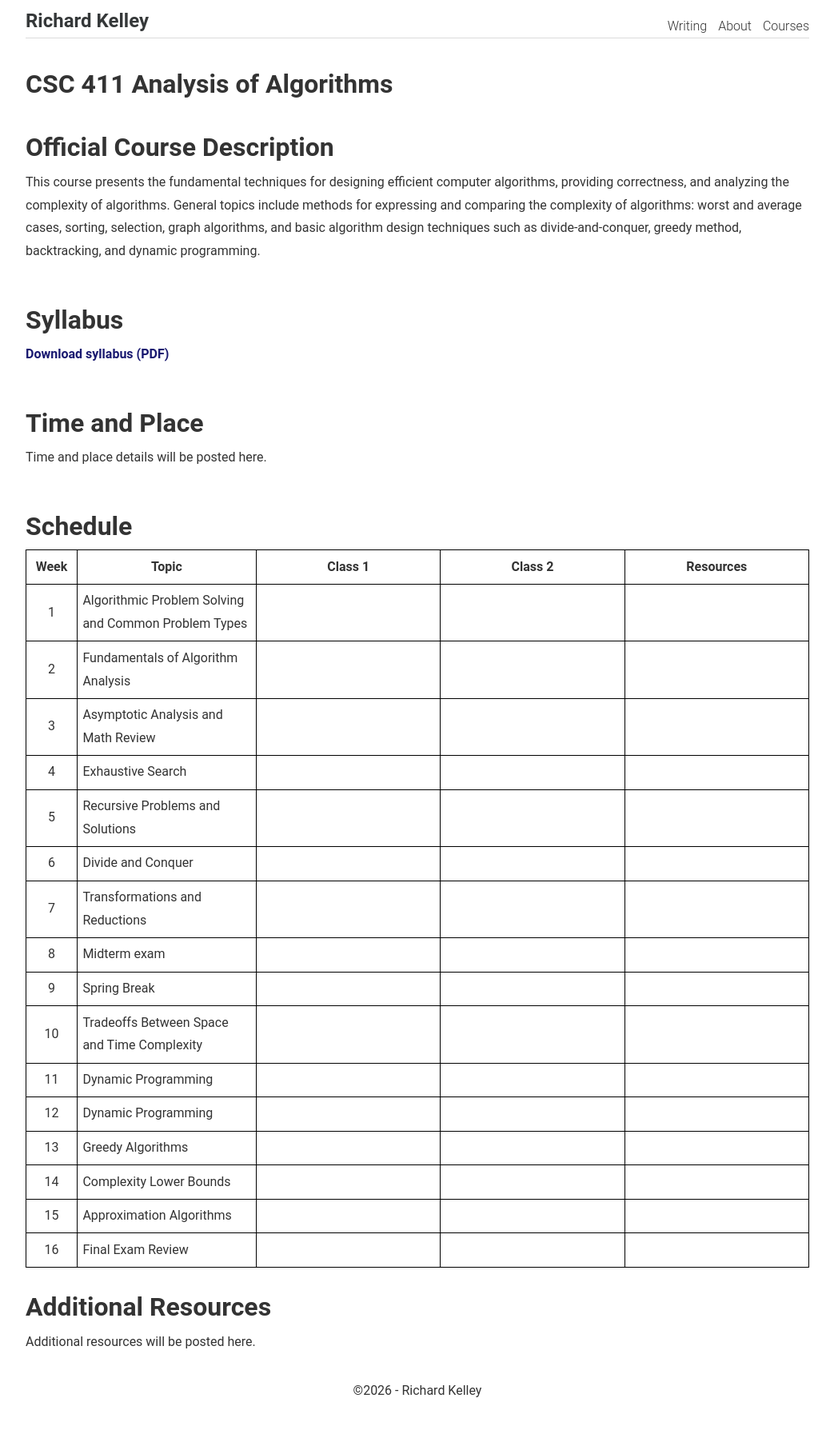
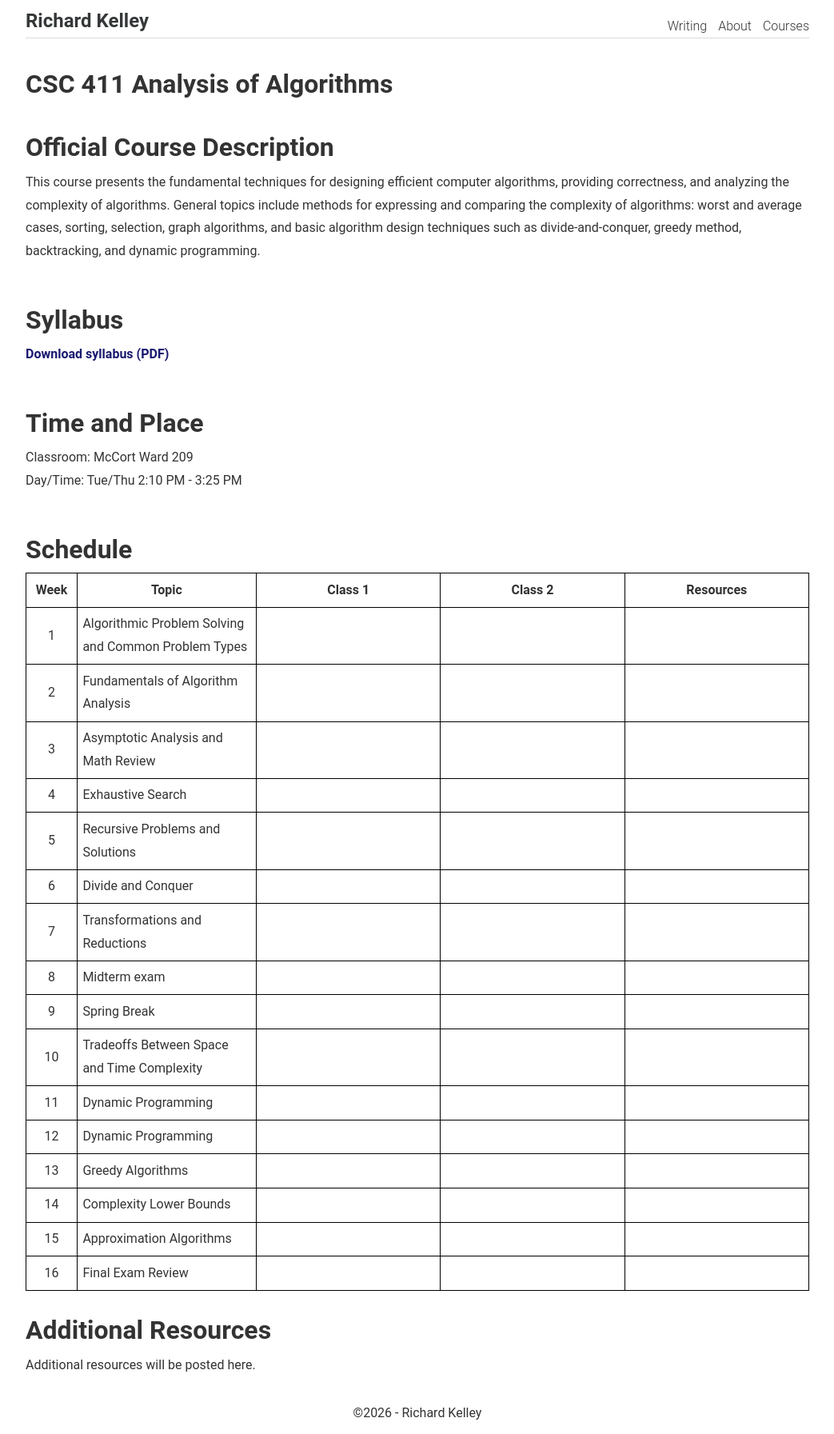
Before and after one commit to RichardKelley/richardkelley.github.io, a Jekyll site: the page built from csc411.md, in a window 1280 px wide. Shown: the whole page at 80% size, without its empty margins (118-1161 px from the left). Built offline with Jekyll 4.4.1, drawn with Linux system fonts in a browser that asks for light colours; before the commit the page ends 1764 px from its top, so only the background shows below that.

Commit message:
Updated place and time for CSC 411.

```diff
--- a/csc411.md
+++ b/csc411.md
@@ -18,7 +18,8 @@ This course presents the fundamental techniques for designing efficient computer
 
 ## Time and Place
 
-Time and place details will be posted here.
+Classroom: McCort Ward 209
+Day/Time: Tue/Thu 2:10 PM - 3:25 PM
 
 ## Schedule
 
```
